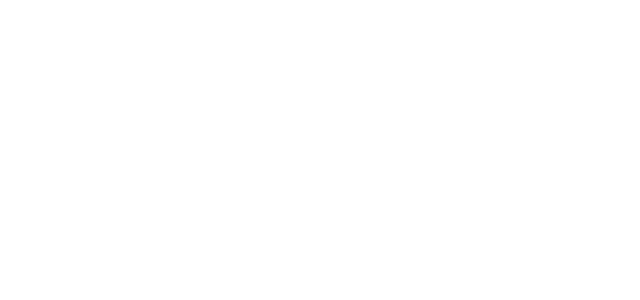
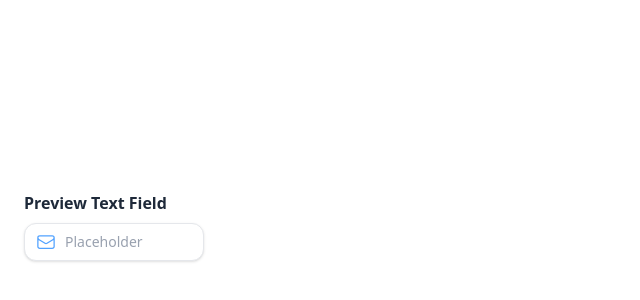
Before and after one commit to ghinsal123/front-end-citrahome-team, a React (Vite) app: page / in a window 1280 px wide. Shown: the part 174-474 px from the top of the page, without its empty margins (0-640 px from the left). Built offline with nearby package versions, Linux system fonts and the light colour scheme.

Commit message:
style components text field

```diff
--- a/src/components/TextField.jsx
+++ b/src/components/TextField.jsx
@@ -3,15 +3,16 @@
 
 const TextField = ({placeholder = "Placeholder"}) =>{
     return(
-        <div className="">
-            <div className="">
-                <EnvelopeIcon />
+        <div className="w-full max-w-md relative">
+            <div className="absolute inset-y-0 left-0 flex items-center pl-3 pointer-events-none">
+                <EnvelopeIcon className="text-blue-400 w-5 h-5"/>
             </div>
             <input
                 type="text"
                 placeholder={placeholder}
-                className=""
-            >
+                className="w-45 py-2 pl-10 pr-3 rounded-xl border
+                border-gray-200 bg-white text-sm text-gray-700 placeholder-gray-400
+                focus:outline-0 focus:ring-2 focus:ring-blue-400 focus:border-blue-300 shadow-sm">
             </input>
         </div>
     );
--- a/src/pages/Home.jsx
+++ b/src/pages/Home.jsx
@@ -1,17 +1,15 @@
 import React from "react";
 import TextField from "../components/TextField";
 
-const Home = () => {
+export default function Home() {
     return(
-        <div className="bg-white min-h-screen px-4 py-6 space-y-8">
+        <div className="bg-white max-w-7xl mx-auto p-6 space-y-10">
 
-            {/* Input Pencarian */}
-            <section>
-
-
-            </section>
+      {/* Input Pencarian */}
+      <section>
+        <h2 className="font-bold text-gray-800 mb-2">Preview Text Field</h2>
+        <TextField placeholder="Placeholder" />
+      </section>
         </div>
-    )
-}
-
-export default Home;
+    );
+};
```
